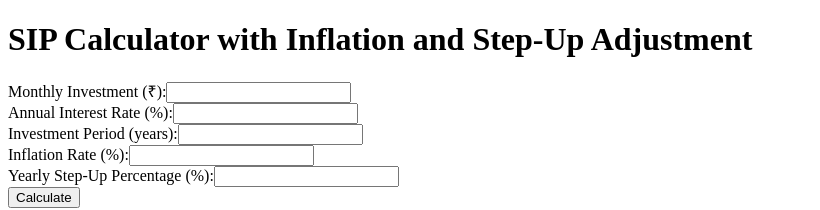
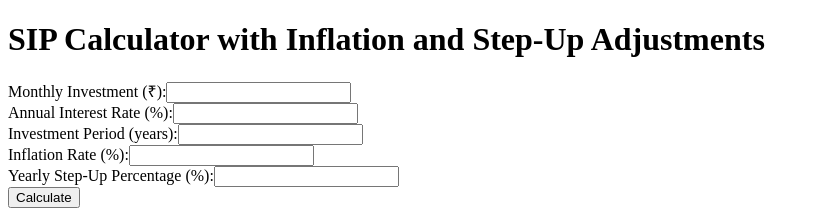
Before and after one commit to vivekmadhavi/sipfrontend, a React (Vite) app: page / in a window 1280 px wide. Shown: the top 210 px of the page, without its empty margins (0-820 px from the left). Built offline with nearby package versions, Linux system fonts and the light colour scheme.

Commit message:
Update App.jsx

```diff
--- a/src/App.jsx
+++ b/src/App.jsx
@@ -37,7 +37,7 @@ function App() {
 
     return (
         <div className="App">
-            <h1>SIP Calculator with Inflation and Step-Up Adjustment</h1>
+            <h1>SIP Calculator with Inflation and Step-Up Adjustments</h1>
             <form onSubmit={handleCalculate}>
                 <div>
                     <label>Monthly Investment (₹):</label>
```
